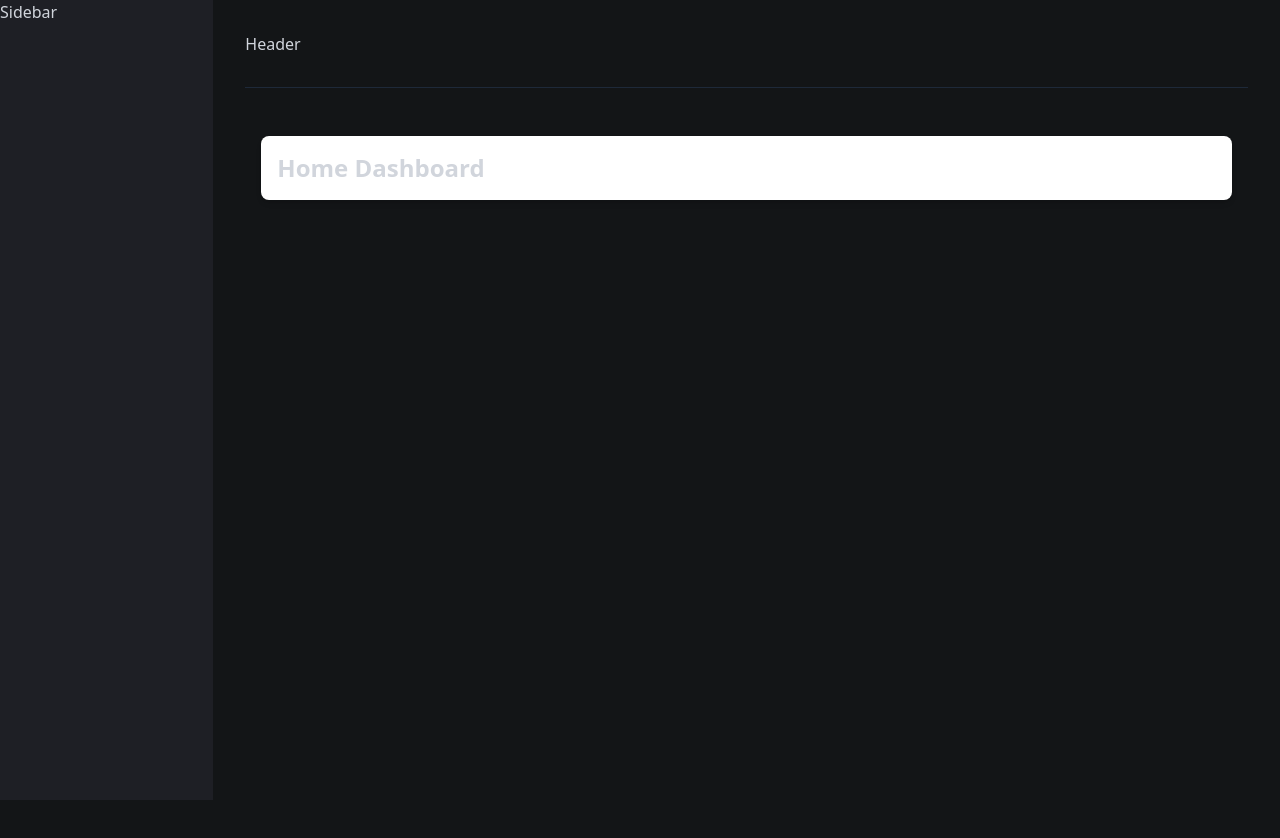
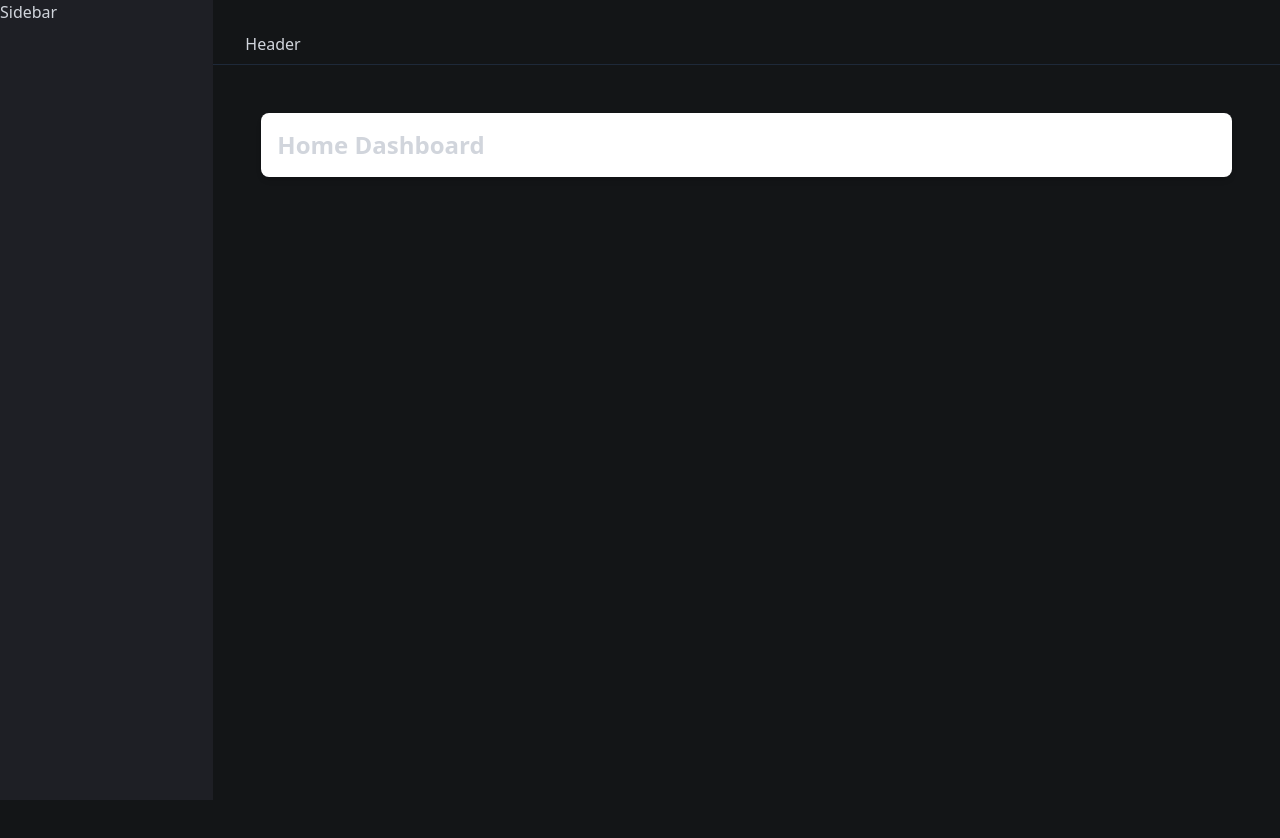
Before and after one commit to sronaal/dashboard-react1, a React (Vite) app: page / in a window 1280 px wide. After the commit the page ends 800 px from the top, so only its background shows below. Built offline with nearby package versions, Linux system fonts and the light colour scheme.

Commit message:
Cambios Style

```diff
--- a/src/components/Header.jsx
+++ b/src/components/Header.jsx
@@ -2,7 +2,7 @@ import React from 'react'
 
 function Header() {
   return (
-    <header className='h-[7vh] md:[10vh] border-b border-gray-800'>Header</header>
+    <header className='h-[7vh] md:[10vh] border-b border-gray-800 p-8'>Header</header>
   )
 }
 
--- a/src/layout/LayoutAdmin.jsx
+++ b/src/layout/LayoutAdmin.jsx
@@ -7,9 +7,9 @@ function LayoutAdmin() {
   return (
     <div className="min-h-screen grid grid-col-1 xl:grid-cols-6 ">
       <Sidebar />
-      <div className="xl:col-span-5 p-8">
+      <div className="xl:col-span-5">
         <Header />
-        <div className="h-[90vh] overflow-y-scroll scroll-hidden py-8">
+        <div className="h-[90vh] overflow-y-scroll scroll-hidden p-8">
 
           <Outlet />
         </div>
```
